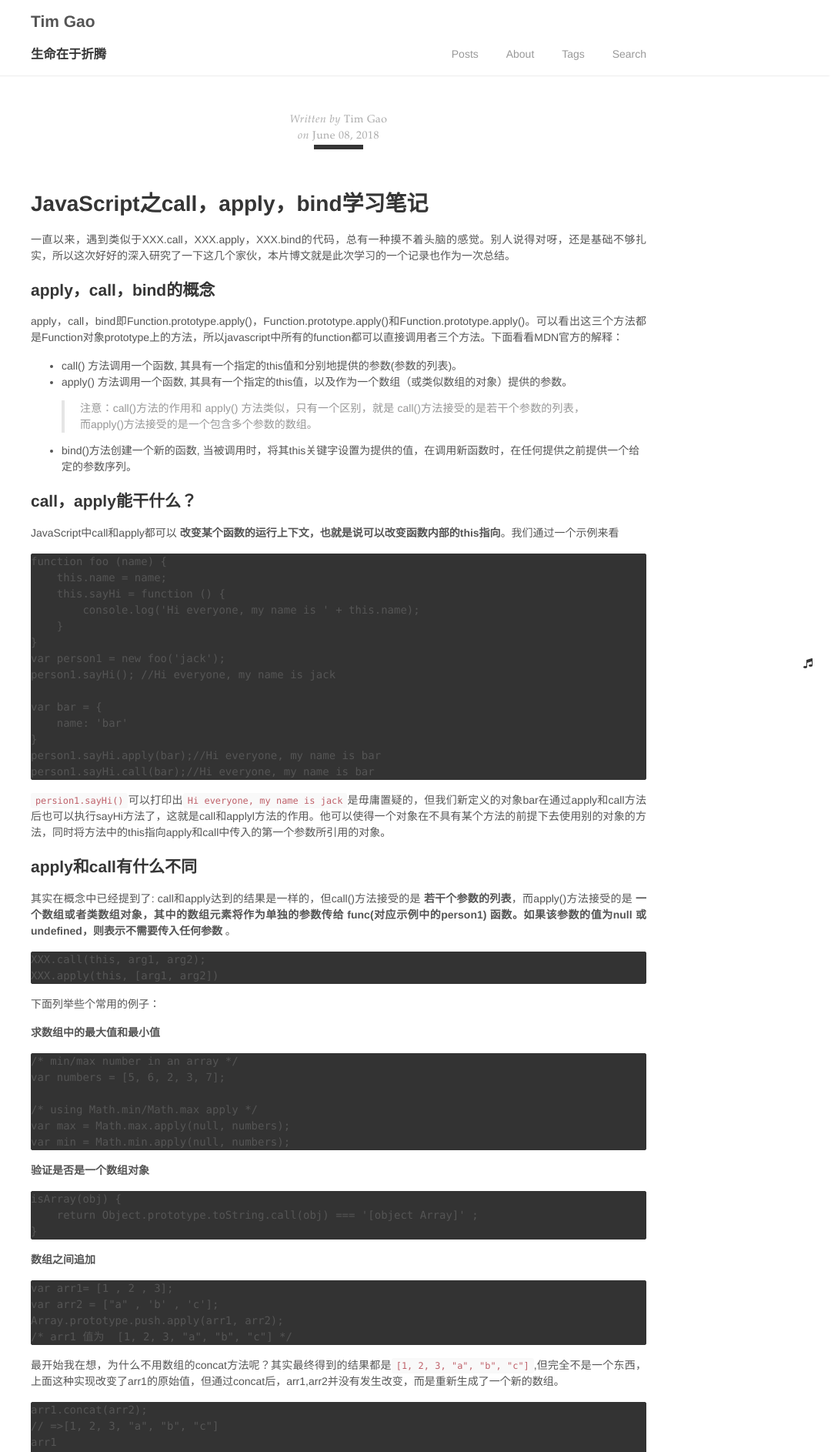
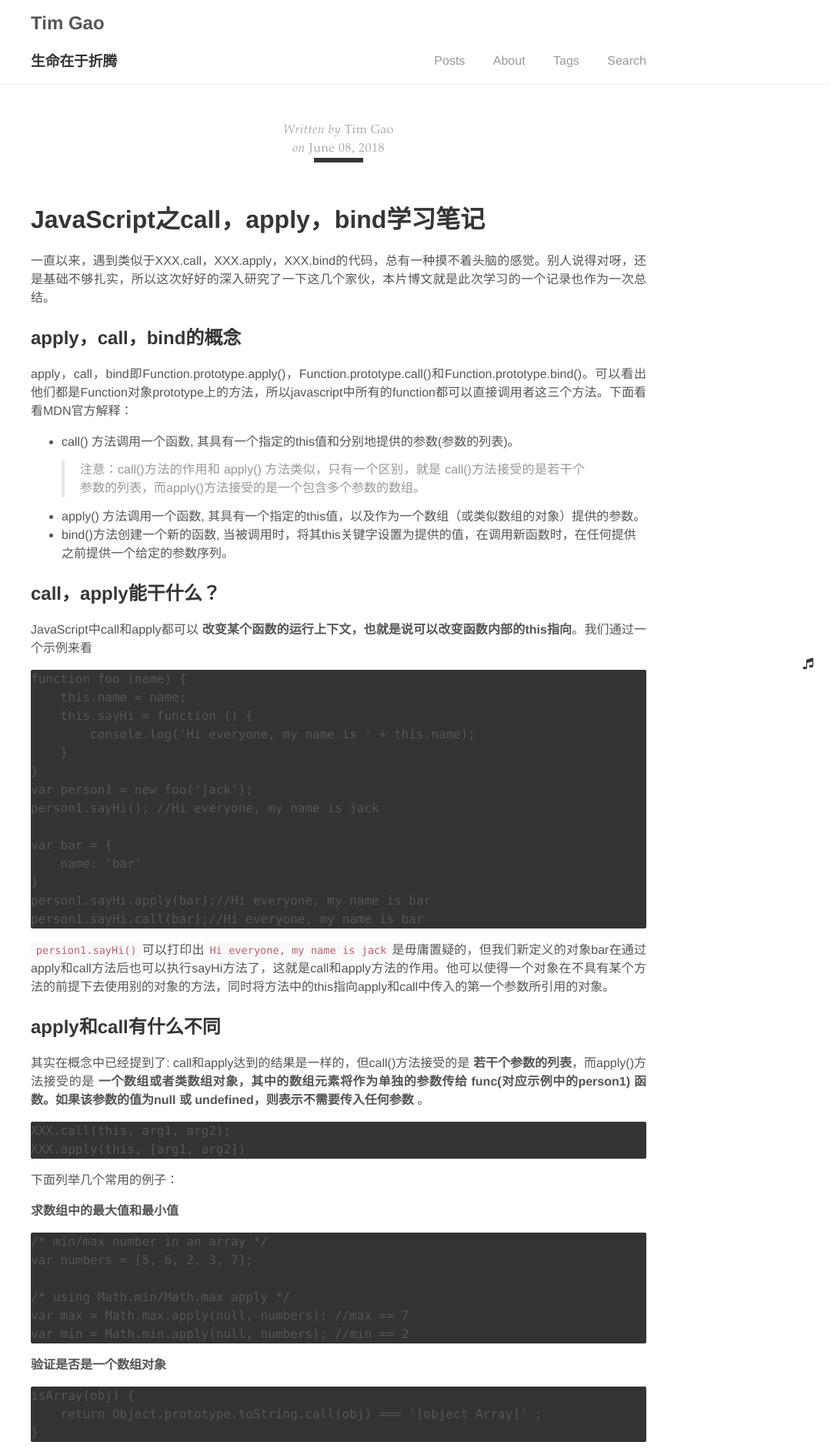
Before and after one commit to tim-gao/Blogs, a Jekyll site: the page built from _posts/2018-06-08-js-call-apply-bind.md, in a window 1280 px wide. Shown: the top 1886 px of the page at 77% size, without its empty margins (200-1280 px from the left). Built offline with Jekyll 4.4.1, drawn with Linux system fonts in a browser that asks for light colours; comment, search, counter and statistics services are not loaded; some of the changed text lies outside the part shown.

Commit message:
post bug fix

```diff
--- a/_posts/2018-06-08-js-call-apply-bind.md
+++ b/_posts/2018-06-08-js-call-apply-bind.md
@@ -13,12 +13,12 @@ tags: [codes]
 
 ## apply，call，bind的概念
 
-apply，call，bind即Function.prototype.apply()，Function.prototype.apply()和Function.prototype.apply()。可以看出这三个方法都是Function对象prototype上的方法，所以javascript中所有的function都可以直接调用者三个方法。下面看看MDN官方的解释：
+apply，call，bind即Function.prototype.apply()，Function.prototype.call()和Function.prototype.bind()。可以看出他们都是Function对象prototype上的方法，所以javascript中所有的function都可以直接调用者这三个方法。下面看看MDN官方解释：
 
 * call() 方法调用一个函数, 其具有一个指定的this值和分别地提供的参数(参数的列表)。
-* apply() 方法调用一个函数, 其具有一个指定的this值，以及作为一个数组（或类似数组的对象）提供的参数。
 >
     注意：call()方法的作用和 apply() 方法类似，只有一个区别，就是 call()方法接受的是若干个参数的列表，而apply()方法接受的是一个包含多个参数的数组。
+* apply() 方法调用一个函数, 其具有一个指定的this值，以及作为一个数组（或类似数组的对象）提供的参数。
 * bind()方法创建一个新的函数, 当被调用时，将其this关键字设置为提供的值，在调用新函数时，在任何提供之前提供一个给定的参数序列。
 
 ## call，apply能干什么？
@@ -40,7 +40,7 @@ JavaScript中call和apply都可以 **改变某个函数的运行上下文，也
     person1.sayHi.apply(bar);//Hi everyone, my name is bar
     person1.sayHi.call(bar);//Hi everyone, my name is bar
 
-`persion1.sayHi()`可以打印出`Hi everyone, my name is jack`是毋庸置疑的，但我们新定义的对象bar在通过apply和call方法后也可以执行sayHi方法了，这就是call和applyl方法的作用。他可以使得一个对象在不具有某个方法的前提下去使用别的对象的方法，同时将方法中的this指向apply和call中传入的第一个参数所引用的对象。
+`persion1.sayHi()`可以打印出`Hi everyone, my name is jack`是毋庸置疑的，但我们新定义的对象bar在通过apply和call方法后也可以执行sayHi方法了，这就是call和apply方法的作用。他可以使得一个对象在不具有某个方法的前提下去使用别的对象的方法，同时将方法中的this指向apply和call中传入的第一个参数所引用的对象。
 
 ## apply和call有什么不同
 
@@ -49,7 +49,7 @@ JavaScript中call和apply都可以 **改变某个函数的运行上下文，也
     XXX.call(this, arg1, arg2);
     XXX.apply(this, [arg1, arg2])
 
-下面列举些个常用的例子：
+下面列举几个常用的例子：
 
 **求数组中的最大值和最小值**
 
@@ -57,8 +57,8 @@ JavaScript中call和apply都可以 **改变某个函数的运行上下文，也
     var numbers = [5, 6, 2, 3, 7];
 
     /* using Math.min/Math.max apply */
-    var max = Math.max.apply(null, numbers);
-    var min = Math.min.apply(null, numbers);
+    var max = Math.max.apply(null, numbers); //max == 7
+    var min = Math.min.apply(null, numbers); //min == 2
 
 **验证是否是一个数组对象**
 
@@ -88,7 +86,7 @@ bind()方法会创建一个新函数，称为绑定函数，当调用这个绑
 
     this.x = 9;
     var module = {
-    x: 81,
+        x: 81,
         getX: function() { return this.x; }
     };
 
--- a/_sass/_custom.scss
+++ b/_sass/_custom.scss
@@ -1,6 +1,5 @@
 body {
   font-family: "Helvetica Neue",Helvetica,Arial,sans-serif;
-  font-size: 14px;
 }
 // custom style start
 
```
Also changed, not shown: other parts of _posts/2018-06-08-js-call-apply-bind.md (+5 -7 lines).
